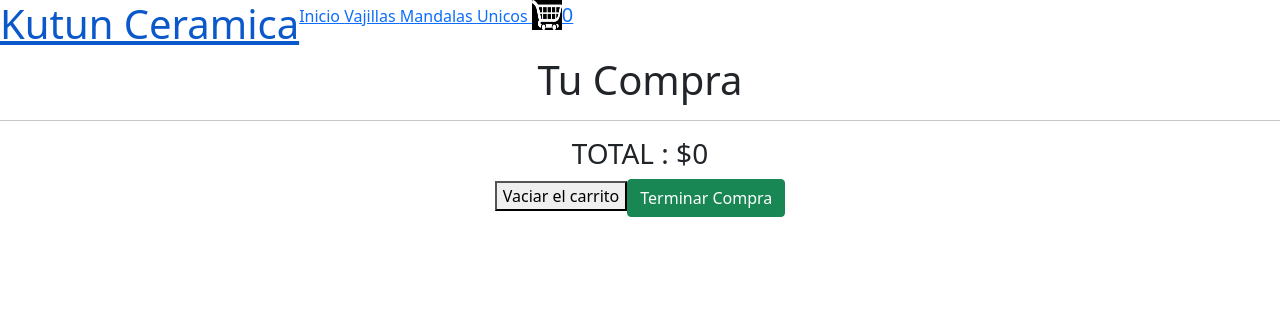
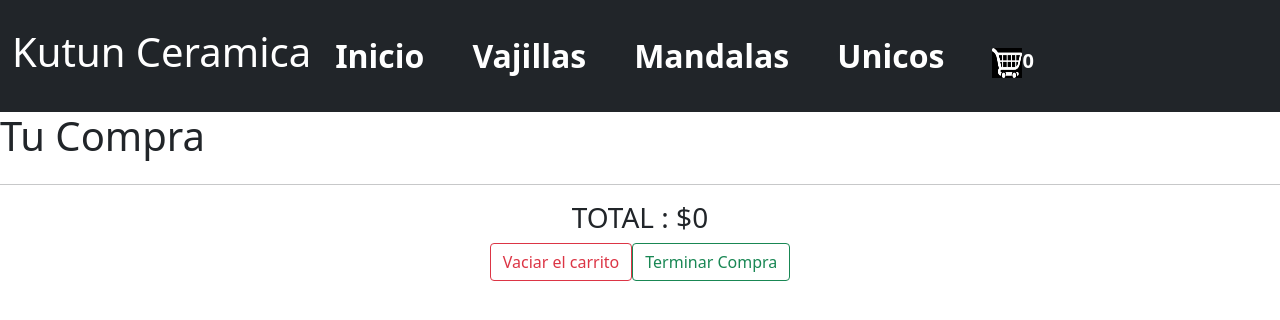
Before and after one commit to xkayferx/kutunlencina, a React (Create React App) app: page /cart in a window 1280 px wide. Shown: the top 320 px of the page. Built offline with nearby package versions, Linux system fonts and the light colour scheme.

Commit message:
trabajo final

```diff
--- a/src/App.css
+++ b/src/App.css
@@ -1,38 +1,97 @@
-.App {
-  text-align: center;
+*{
+
+  margin: 0;
+
+  border: 0;
+
+  box-sizing: border-box;
+
 }
 
-.App-logo {
-  height: 40vmin;
-  pointer-events: none;
+a{
+
+  text-decoration: none;
+
 }
 
-@media (prefers-reduced-motion: no-preference) {
-  .App-logo {
-    animation: App-logo-spin infinite 20s linear;
-  }
+.links{
+
+  margin: 1.5rem;
+
 }
 
-.App-header {
-  background-color: #282c34;
-  min-height: 100vh;
-  display: flex;
-  flex-direction: column;
-  align-items: center;
-  justify-content: center;
-  font-size: calc(10px + 2vmin);
-  color: white;
+.listItem{
+
+  margin: 1.5rem;
+
 }
 
-.App-link {
-  color: #61dafb;
+/* texto */
+
+.centerText{
+
+  text-align: center;
+
 }
 
-@keyframes App-logo-spin {
-  from {
-    transform: rotate(0deg);
-  }
-  to {
-    transform: rotate(360deg);
-  }
+.underLine{
+
+  text-decoration: none;
+
+  font-weight: bold;
+
 }
+
+.lineThrough{
+
+  text-decoration: line-through;
+
+}
+
+.marked{
+
+  font-size: 2rem;
+
+  font-weight: bold;
+
+}
+
+
+/* colores */
+.red{
+
+  color: red;
+
+}
+
+.white{
+
+  color: white;
+
+}
+
+.black{
+
+  color: black;
+
+}
+
+/* Cartas */
+
+.card{
+
+  margin: 1.5rem;
+
+  border: 0.2rem black;
+
+  padding-top: 0.5rem;
+
+}
+
+.price{
+
+  background-color: lightgrey;
+
+  border: 0.2rem solid lightgrey;
+
+}
--- a/src/App.js
+++ b/src/App.js
@@ -1,6 +1,6 @@
 import './App.css';
 import  Menu  from './components/Navbar.js';
-import ItemListContainer from './ItemListContainer.js';
+import ItemListContainer from './components/ItemListContainer.js';
 import { BrowserRouter, Routes, Route } from 'react-router-dom';
 import { ItemDetailConteiner } from './components/ItemDetailConteiner.js';
 import { CartProvider } from './components/CartContext';
@@ -25,7 +25,7 @@ function App() {
 
             <Route path="/" element={ <ItemListContainer /> } />
 
-            <Route path="/category/:categoryid" element={ <ItemListContainer /> } />
+            <Route path="/categoria/:categoriaid" element={ <ItemListContainer /> } />
 
             <Route path="/item/:itemId" element={ <ItemDetailConteiner /> } />
 
--- a/src/components/CartWidget.js
+++ b/src/components/CartWidget.js
@@ -10,7 +10,7 @@ const CartWidget = () => {
 
     return (
 
-        <Link to={"/cart"}>
+        <Link to={"/cart"} className="underLine marked white links">
 
             <Navbar.Brand>
 
@@ -24,7 +24,7 @@ const CartWidget = () => {
 
                 height="30"
 
-                className="d-inline-block align-top"
+                className="d-inline-block"
 
             />
 
--- a/src/components/ItemDetail.js
+++ b/src/components/ItemDetail.js
@@ -7,7 +7,7 @@ import { Link, useNavigate } from 'react-router-dom';
 
 const ItemDetail = ({productsData}) => {
 
-    const {img, nombre, precio, stock, id} = productsData;
+    const {img, nombre, precio, stock, id ,desc} = productsData;
 
     const { addItem, isInCart } = useContext(CartContext)
 
@@ -45,13 +45,13 @@ const ItemDetail = ({productsData}) => {
 
     return (
 
-        <Card style={{ width: '18rem' }} key={id}>
+        <Card style={{ width: '18rem' }} key={id} className="centerText" >
 
             <Card.Img variant="top" src={img} />
 
             <Card.Body>
 
-                <Card.Title>{nombre}</Card.Title>
+                <Card.Title className='marked' >{nombre}</Card.Title>
 
                 <Card.Text>
 
@@ -61,7 +61,7 @@ const ItemDetail = ({productsData}) => {
 
                 <Card.Text>
 
-                    Coming Soon!!
+                    {desc}
 
                 </Card.Text>
 
@@ -87,7 +87,7 @@ const ItemDetail = ({productsData}) => {
 
                     }
 
-                    <button onClick={handleNavigate}>Volver</button>
+                    <button onClick={handleNavigate} className="btn btn-secondary" >Volver</button>
 
                 </Card.Text>
 
--- a/src/components/ItemList.js
+++ b/src/components/ItemList.js
@@ -1,5 +1,5 @@
 import React from "react";
-import { Container } from "react-bootstrap";
+import { CardGroup, Container } from "react-bootstrap";
 import { ProductoShowcase } from "./ItemShow.js";
 
 
@@ -11,6 +11,8 @@ const ItemList = ({listaProductos}) => {
 
 
         <Container>
+
+            <div className="row row-cols-1 row-cols-md-3 g-4">
 
                 {listaProductos.map((item) =>
 
@@ -28,9 +30,12 @@ const ItemList = ({listaProductos}) => {
 
                         key={item.id}
 
+                        desc={item.desc}
                     />
 
                 )}
+
+            </div>
 
         </Container>
 
--- a/src/ItemListContainer.js
+++ b/src/components/ItemListContainer.js
@@ -1,15 +1,15 @@
 import React, { useState, useEffect } from 'react';
 import { Container } from 'react-bootstrap';
-import ListTitle from './components/ItemListTitle.js';
-import  ItemList  from './components/ItemList.js';
+import ListTitle from './ItemListTitle.js';
+import  ItemList  from './ItemList.js';
 import { collection, getDocs, query, where } from 'firebase/firestore';
-import { db } from './firebase/config.js';
+import { db } from '../firebase/config.js';
 import { useParams } from 'react-router-dom';
 
 
 const greeting = {
 
-    title: 'Bienvenido'
+    title: 'Productos'
 
 };
 
@@ -17,13 +17,13 @@ const ItemListContainer = () => {
 
     const [ listaProductos , setListaProductos] = useState([]);
 
-    const { categoryId } = useParams()
+    const { categoriaId } = useParams()
 
     useEffect(() => {
 
         const productosRef = collection(db, "productos")
 
-        const q = categoryId ? query(productosRef, where('categoria', '==', categoryId)) : productosRef
+        const q = categoriaId ? query(productosRef, where('categoria', '==', categoriaId)) : productosRef
 
         getDocs(q)
 
@@ -35,7 +35,7 @@ const ItemListContainer = () => {
 
             })
 
-    },[categoryId])
+    },[categoriaId])
 
 
 
--- a/src/components/ItemListTitle.js
+++ b/src/components/ItemListTitle.js
@@ -14,7 +14,7 @@ class ListTitle extends Component {
 
             <div>
 
-                <h2> {this.props.title} </h2>
+                <h1> {this.props.title} </h1>
 
             </div>
 
--- a/src/components/ItemShow.js
+++ b/src/components/ItemShow.js
@@ -7,17 +7,19 @@ export const ProductoShowcase = ({ img, nombre, precio, stock, id }) => {
 
     return (
 
-        <Card style={{ width: '18rem' }} key={id}>
+        <div className='col' >
+
+            <Card style={{ width: '18rem' }} key={id} className="centerText" >
 
                 <Card.Img variant="top" src={img} />
 
                 <Card.Body>
 
-                <Card.Title>{nombre}</Card.Title>
+                    <Card.Title className='marked' >{nombre}</Card.Title>
 
-                <Card.Text>
+                    <Card.Text className='price' >
 
-                    {precio}
+                        Precio : ${precio}
 
                     </Card.Text>
 
@@ -27,13 +29,14 @@ export const ProductoShowcase = ({ img, nombre, precio, stock, id }) => {
 
                     </Card.Text>
 
-                <Link to= {`/item/${id}`} > Detalles </Link>
+                    <Link to= {`/item/${id}`} className="underLine" > Detalles </Link>
 
 
                 </Card.Body>
 
             </Card>
 
+        </div>
     );
 
 };
--- a/src/components/Navbar.js
+++ b/src/components/Navbar.js
@@ -1,31 +1,36 @@
 import React from 'react';
 import CartWidget from './CartWidget.js';
-import { Link } from 'react-router-dom';
+import { Link, NavLink } from 'react-router-dom';
+import { Container, Nav, Navbar } from 'react-bootstrap';
 
 
 const Menu = () => {
 
     return (
 
-        <header className='d-flex header'>
+        <Navbar expand="lg" bg="dark" variant="dark">
 
-            <Link to="/"> <h1>Kutun Ceramica</h1> </Link>
+            <div className='container-fluid'>
 
-            <nav className='header-nav'>
+                <Link to="/" className="underLine marked white"> <h1>Kutun Ceramica</h1> </Link>
 
-                <Link to="/" className='header-link' > Inicio </Link>
+                <Nav className="me-auto">
 
-                <Link to="/category/vajillas" className='header-link'> Vajillas </Link>
+                    <NavLink to="/" className="underLine marked white links" > Inicio </NavLink>
 
-                <Link to="/category/mandalas" className='header-link'> Mandalas </Link>
+                    <NavLink to="/categoria/vajillas" className="underLine marked white links" > Vajillas </NavLink>
 
-                <Link to="/category/unicos" className='header-link'> Unicos </Link>
+                    <NavLink to="/categoria/mandalas" className="underLine marked white links"> Mandalas </NavLink>
 
-                <CartWidget/>
+                    <NavLink to="/categoria/unicos" className="underLine marked white links" > Unicos </NavLink>
 
-            </nav>
+                    <CartWidget/>
 
-        </header>
+                </Nav>
+
+            </div>
+
+        </Navbar>
 
     );
 };
--- a/src/components/cart.js
+++ b/src/components/cart.js
@@ -16,19 +16,21 @@ const Cart = () => {
 
             <div>
 
+                <ul className="list-group list-group-flush">
+
                 {
 
                     cart.map((item) => (
 
-                        <div className="d-flex" key={item.id}>
+                        <div className="list-group-item d-flex justify-content-center" key={item.id}>
 
-                            <h4>{item.nombre}</h4>
+                            <h4 className="listItem">{item.nombre}</h4>
 
-                            <p> cantidad : {item.cantidad} </p>
+                            <p className="listItem"> cantidad : {item.cantidad} </p>
 
-                            <p> precio: ${item.precio * item.cantidad} </p>
+                            <p className="listItem"> precio: ${item.precio * item.cantidad} </p>
 
-                            <button onClick={() => removeItem(item.id) } > X </button>
+                            <button onClick={() => removeItem(item.id) } className="btn btn-danger" > X </button>
 
                         </div>
 
@@ -36,13 +38,18 @@ const Cart = () => {
 
                 }
 
+                </ul>
+
                 <hr/>
 
-                <h3>TOTAL : ${cartTotal()}</h3>
+                <h3 className="d-flex justify-content-center">TOTAL : ${cartTotal()}</h3>
 
-                <button onClick={clearCart}> Vaciar el carrito </button>
+                <div className="d-flex justify-content-center">
 
-                <Link to="/checkout" className="btn btn-success"> Terminar Compra </Link>
+                    <button onClick={clearCart} className="btn btn-outline-danger" > Vaciar el carrito </button>
+
+                    <Link to="/checkout" className="btn btn-outline-success"> Terminar Compra </Link>
+                </div>
 
             </div>
 
```
Also changed, not shown: src/components/Checkout.js (+34 -18 lines). Lines whose indentation alone changed are shown as unchanged.
